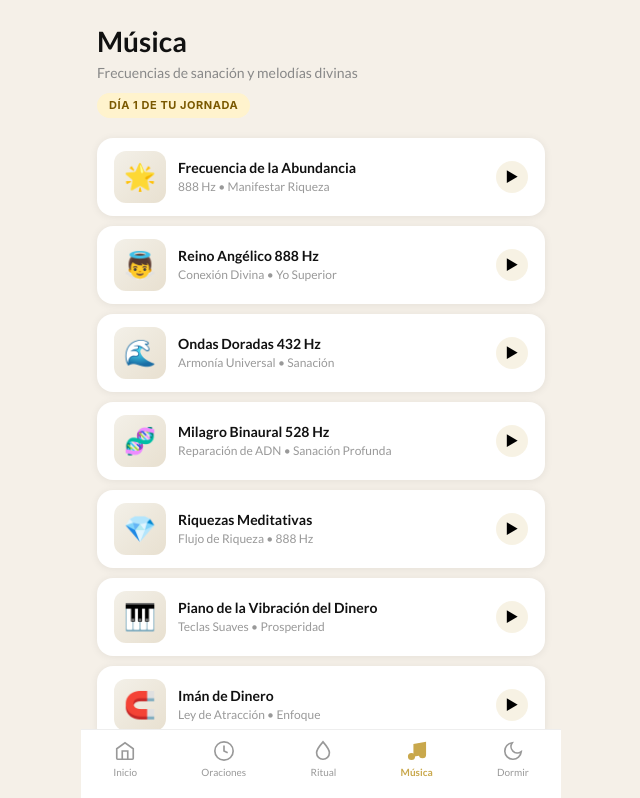
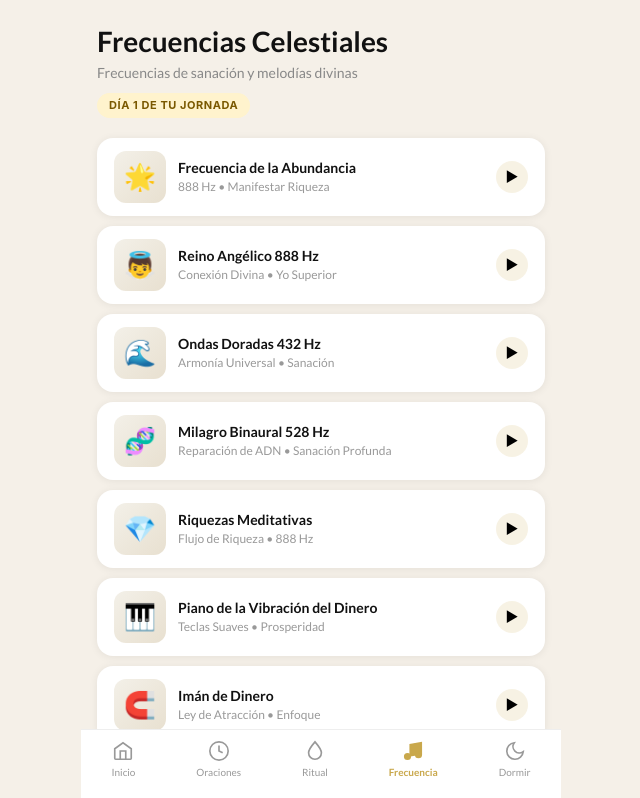
Before and after one commit to vaflx11-stack/oracion-divina, a Next.js app: page /musica in a window 1280 px wide. Shown: the top 798 px of the page, without its empty margins (319-959 px from the left). Built offline with nearby package versions, Linux system fonts and the light colour scheme; sample sign-in values are in the browser's storage.

Commit message:
Renomeando Musica para Frecuencia

```diff
--- a/app/musica/page.js
+++ b/app/musica/page.js
@@ -46,7 +46,7 @@ export default function MusicaPage() {
     <div className="page-content" style={{ background: 'var(--cream)' }}>
       <div style={{ padding: '20px 16px 0' }}>
         <h1 style={{ fontSize: '28px', fontWeight: 800, color: '#111', fontFamily: 'Lato, sans-serif' }}>
-          Música
+         Frecuencias Celestiales
         </h1>
         <p style={{ color: '#888', fontSize: '14px', marginBottom: '8px', fontFamily: 'Lato, sans-serif' }}>
           Frecuencias de sanación y melodías divinas
--- a/components/BottomNav.js
+++ b/components/BottomNav.js
@@ -37,7 +37,7 @@ export default function BottomNav() {
     },
     {
       href: '/musica',
-      label: 'Música',
+      label: 'Frecuencia',
       icon: (active) => (
         <svg viewBox="0 0 24 24" fill={active ? '#C9A84C' : 'none'} stroke={active ? '#C9A84C' : '#999'} strokeWidth="1.8">
           <path d="M9 18V5l12-2v13"/>
```
